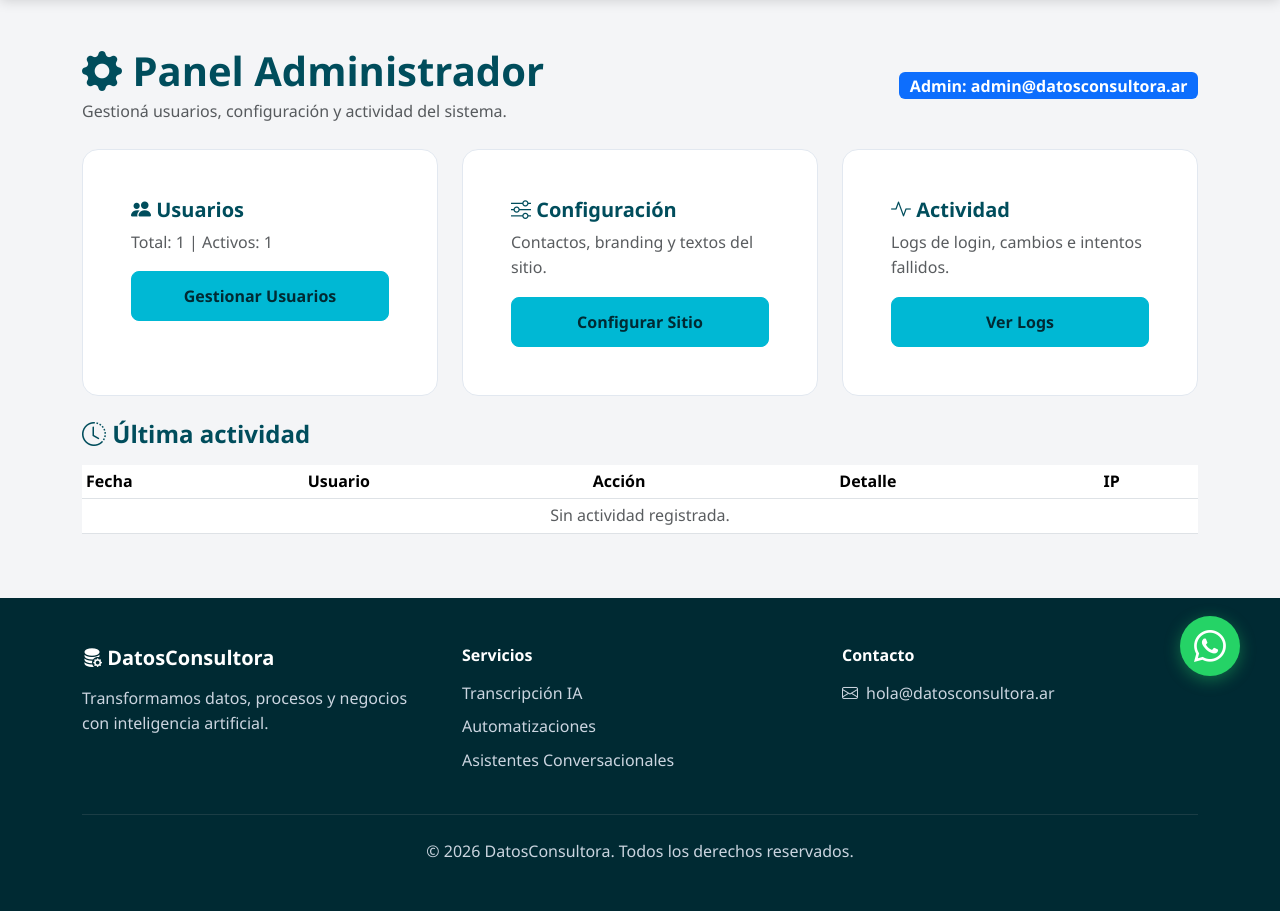
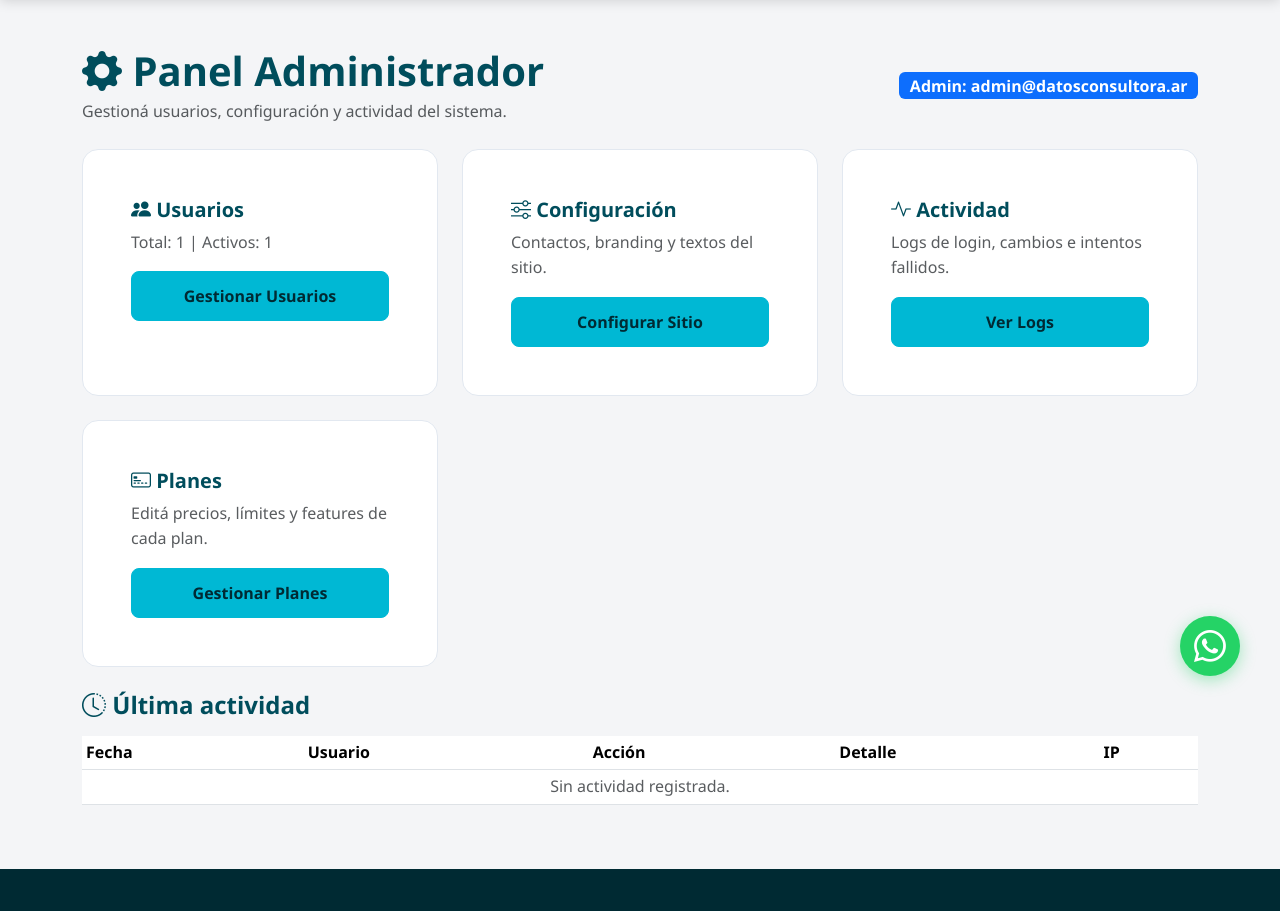
Before and after one commit to astiazu/datosconsultora, a Flask app: page /admin/ in a window 1280 px wide. Shown: the part 84-995 px from the top of the page. Before the commit the page ends 942 px from the top, so only its background shows below. Run offline with Flask 3, Linux system fonts and the light colour scheme; a user stored in the database is signed in; data comes from the database, SQL or seed files in the repository; data that the repository does not hold is empty; some libraries are stand-ins or nearby versions.

Commit message:
actualizar planes

```diff
--- a/app/templates/admin_panel.html
+++ b/app/templates/admin_panel.html
@@ -55,6 +55,19 @@
                     </div>
                 </div>
             </div>
+            <div class="col-md-4">
+                <div class="card card-servicio h-100">
+                    <div class="card-body">
+                        <h5 class="fw-bold text-petroleo mb-2">
+                            <i class="bi bi-credit-card-2-front"></i> Planes
+                        </h5>
+                        <p class="text-muted mb-3">Editá precios, límites y features de cada plan.</p>
+                        <a href="{{ url_for('admin.admin_planes') }}" class="btn btn-primary w-100">
+                            Gestionar Planes
+                        </a>
+                    </div>
+                </div>
+            </div>
         </div>
 
         <h4 class="text-petroleo fw-bold mb-3">
--- a/app/templates/cafecito.html
+++ b/app/templates/cafecito.html
@@ -85,7 +85,7 @@
                     </li>
                     <li class="mb-2">
                         <i class="bi bi-check-circle-fill text-success me-2"></i>
-                        <strong>Recibirás un badge especial</strong> en tu perfil
+                        <strong>Recibirás un badge especial</strong> en tu perfil por 30 días
                     </li>
                     <li class="mb-2">
                         <i class="bi bi-check-circle-fill text-success me-2"></i>
@@ -93,7 +93,7 @@
                     </li>
                     <li>
                         <i class="bi bi-check-circle-fill text-success me-2"></i>
-                        <strong>Ayudarás a seguir construyendo</strong> herramientas para todos
+                        <strong>Ayudarás a seguir construyendo</strong> herramientas gratuitas para todos
                     </li>
                 </ul>
             </div>
```
